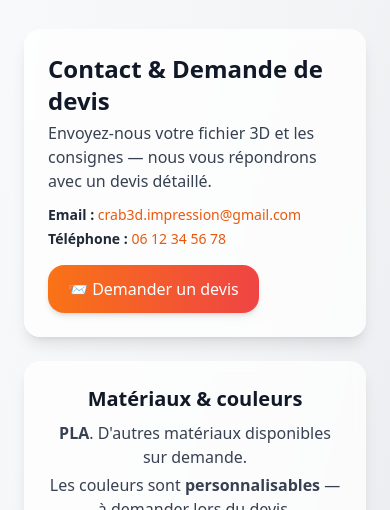
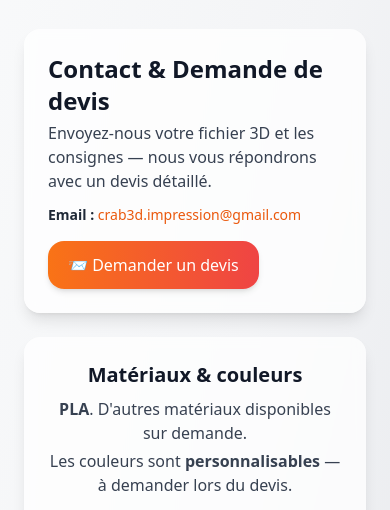
Before and after one commit to crab3d-impression/contact, a plain HTML site: page index.html in a window 390 px wide. Shown: the part 259-769 px from the top of the page. Drawn offline with nearby package versions, Linux system fonts and the light colour scheme.

Commit message:
remove telephone

```diff
--- a/index.html
+++ b/index.html
@@ -32,7 +32,6 @@
             <p class="text-gray-700 mt-1">Envoyez-nous votre fichier 3D et les consignes — nous vous répondrons avec un devis détaillé.</p>
             <ul class="mt-3 text-sm text-gray-800 space-y-1">
               <li><strong>Email :</strong> <span class="text-orange-600">crab3d.impression@gmail.com</span></li>
-              <li><strong>Téléphone :</strong> <a href="tel:0612345678" class="text-orange-600">06 12 34 56 78</a></li>
             </ul>
           </div>
 
```
